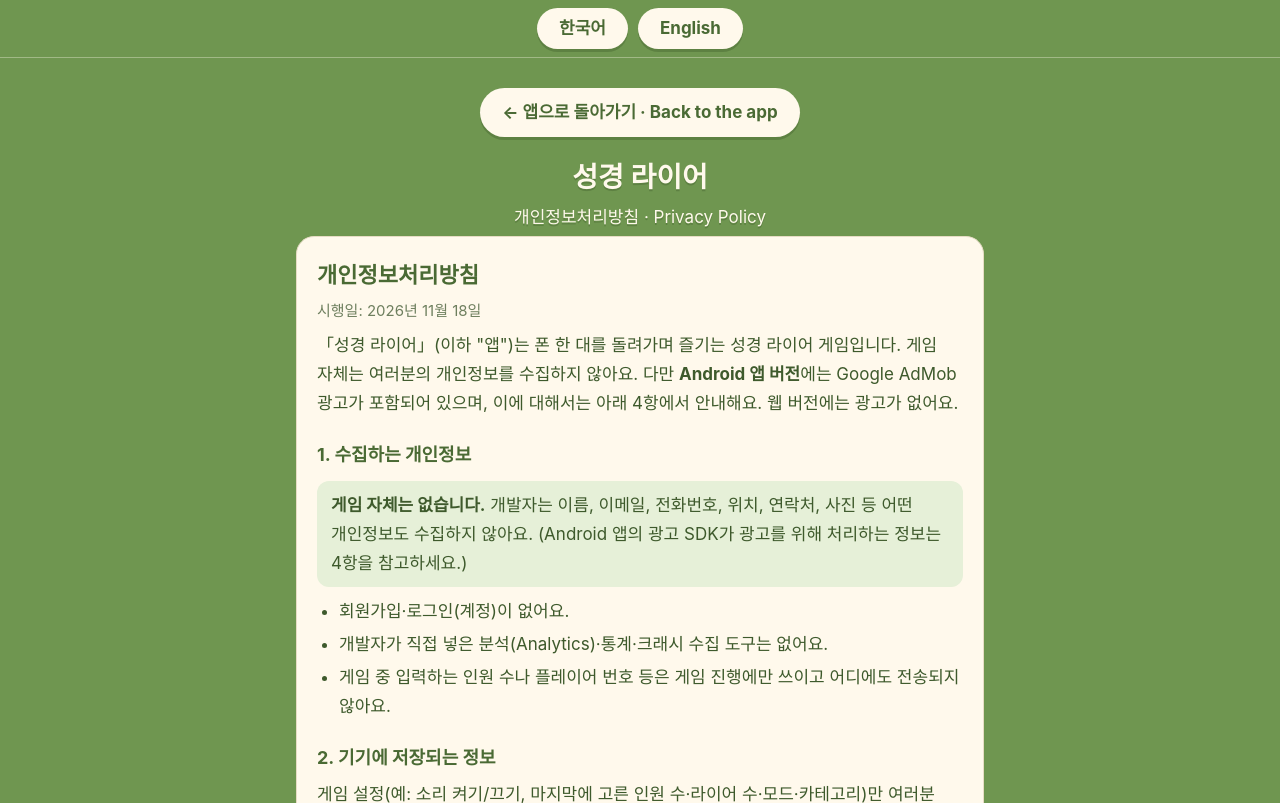
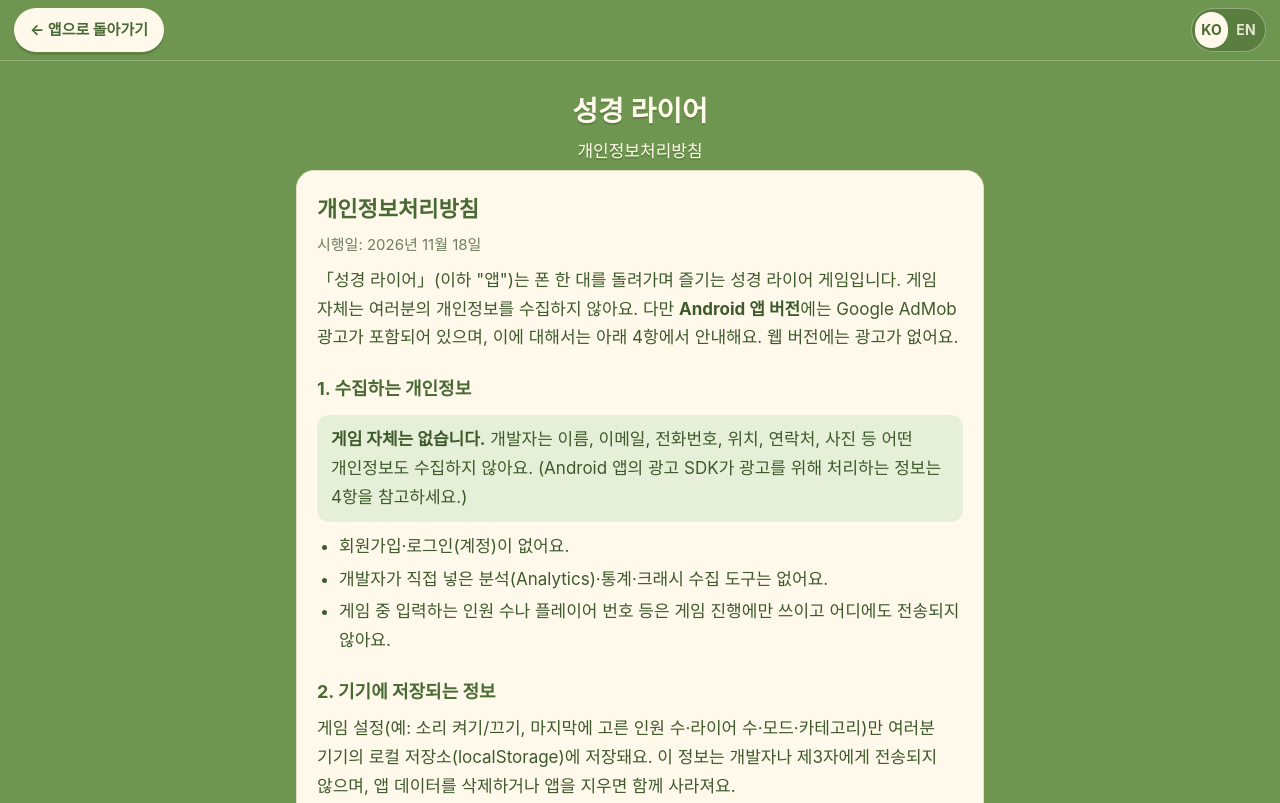
Before and after one commit to jiho755/liar_game, a plain HTML site: page privacy.html in a window 1280 px wide. Shown: the top 803 px of the page. Drawn offline with Linux system fonts and the light colour scheme.

Commit message:
privacy: 한 번에 한 언어만 표시, 시작화면과 같은 KO/EN 토글(우측 상단)
- 기본 한국어, #en이면 영어로 시작, 토글로 즉시 전환
- 앱으로 돌아가기 버튼과 토글을 같은 줄(상단 고정 바)에 배치

Co-Authored-By: Claude Sonnet 5.5 <noreply@anthropic.com>
Claude-Session: https://claude.ai/code/session_01EQm3D4pGp6q2oVcbMuw8fQ

```diff
--- a/privacy.html
+++ b/privacy.html
@@ -1,9 +1,9 @@
 <!DOCTYPE html>
-<html lang="ko">
+<html lang="ko" data-l="ko">
 <head>
 <meta charset="utf-8">
 <meta name="viewport" content="width=device-width,initial-scale=1">
-<title>개인정보처리방침 · Privacy Policy - 성경 라이어</title>
+<title>개인정보처리방침 - 성경 라이어</title>
 <meta name="description" content="성경 라이어(Bible Liar) 개인정보처리방침 / Privacy Policy">
 <style>
 :root{--green:#6F9650;--olive:#4A6A34;--cream:#FFF9EC;--cream2:#E6F0D8;--ink:#3E5A2C;--line:#E6DCC4}
@@ -14,12 +14,7 @@ body{margin:0;background:var(--green);color:var(--ink);font-family:-apple-system
 header{text-align:center;color:var(--cream);padding:12px 0 4px}
 header h1{margin:0;font-size:28px;line-height:1.3;text-shadow:0 2px 0 rgba(60,90,40,.35)}
 header p{margin:6px 0 0;color:var(--cream2)}
-nav{display:flex;gap:10px;justify-content:center;margin:18px 0}
-nav.langbar{position:sticky;top:0;z-index:10;margin:0;padding:8px 12px;background:var(--green);border-bottom:1.5px solid rgba(255,249,236,.35)}
-nav.langbar a{min-height:40px;padding:6px 22px}
-section{scroll-margin-top:64px}
-nav a{display:inline-block;min-height:44px;padding:9px 22px;border-radius:99px;background:var(--cream);color:var(--olive);font-weight:700;text-decoration:none;box-shadow:0 3px 0 rgba(60,90,40,.35)}
-nav a:focus-visible,.top:focus-visible{outline:3px solid #fff;outline-offset:2px}
+.top:focus-visible{outline:3px solid #fff;outline-offset:2px}
 section{background:var(--cream);border:1.5px solid var(--line);border-radius:18px;padding:20px 20px 12px;margin:0 0 18px}
 section h2{margin:0 0 4px;font-size:22px;color:var(--olive)}
 section h3{margin:22px 0 4px;font-size:18px;color:var(--olive)}
@@ -35,19 +30,29 @@ li{margin:4px 0}
 .back a{display:inline-block;min-height:44px;padding:10px 22px;border-radius:99px;background:var(--cream);color:var(--olive);font-weight:700;text-decoration:none;text-align:center;box-shadow:0 3px 0 rgba(60,90,40,.35)}
 .back a:focus-visible{outline:3px solid #fff;outline-offset:2px}
 footer{text-align:center;color:var(--cream2);font-size:14px;margin-top:8px}
+[hidden]{display:none!important}
+html[data-l="ko"] .e,html[data-l="en"] .k{display:none}
+.topbar{position:sticky;top:0;z-index:10;display:flex;align-items:center;justify-content:space-between;gap:10px;padding:8px 14px;background:var(--green);border-bottom:1.5px solid rgba(255,249,236,.25)}
+.topbar .back{margin:0}
+.topbar .back a{display:flex;align-items:center;padding:0 16px;font-size:15px;white-space:nowrap}
+#langbtn{display:flex;flex:none;height:44px;padding:3px;gap:2px;border-radius:99px;background:rgba(74,106,52,.55);border:1.5px solid rgba(255,249,236,.35);align-items:center}
+#langbtn button{height:100%;min-width:31px;padding:0 6px;border:0;border-radius:99px;background:none;font:700 14px/1 -apple-system,BlinkMacSystemFont,"Apple SD Gothic Neo","Noto Sans KR","Malgun Gothic",sans-serif;letter-spacing:.3px;color:#FFF9EC;opacity:.85;cursor:pointer}
+#langbtn button[aria-pressed="true"]{background:#FFF9EC;color:#4A6A34;opacity:1}
+#langbtn button:active{transform:scale(.94)}
+#langbtn button:focus-visible{outline:3px solid #fff;outline-offset:1px}
 </style>
 </head>
 <body>
-<nav class="langbar" aria-label="언어 선택 / Language">
-<a href="#ko">한국어</a>
-<a href="#en">English</a>
-</nav>
-<div class="wrap" id="top">
-<div class="back"><a class="backapp" href="https://jiho755.github.io/liar_game/">← 앱으로 돌아가기 · Back to the app</a></div>
+<span id="top"></span>
+<div class="topbar">
+<div class="back"><a class="backapp" href="https://jiho755.github.io/liar_game/"><span class="k">← 앱으로 돌아가기</span><span class="e">← Back to the app</span></a></div>
+<div id="langbtn" role="group" aria-label="언어 선택 / Language"><button type="button" data-l="ko" lang="ko" aria-label="한국어" aria-pressed="true">KO</button><button type="button" data-l="en" lang="en" aria-label="English" aria-pressed="false">EN</button></div>
+</div>
+<div class="wrap">
 <header>
-<h1>성경 라이어<br><small style="font-size:17px;font-weight:400">개인정보처리방침 · Privacy Policy</small></h1>
+<h1><span class="k">성경 라이어</span><span class="e">Bible Liar</span><br><small style="font-size:17px;font-weight:400"><span class="k">개인정보처리방침</span><span class="e">Privacy Policy</span></small></h1>
 </header>
-<section id="ko" lang="ko">
+<section id="sec-ko" lang="ko">
 <h2>개인정보처리방침</h2>
 <p class="date">시행일: 2026년 11월 18일</p>
 <p>「성경 라이어」(이하 "앱")는 폰 한 대를 돌려가며 즐기는 성경 라이어 게임입니다. 게임 자체는 여러분의 개인정보를 수집하지 않아요. 다만 <b>Android 앱 버전</b>에는 Google AdMob 광고가 포함되어 있으며, 이에 대해서는 아래 4항에서 안내해요. 웹 버전에는 광고가 없어요.</p>
@@ -92,7 +97,7 @@ footer{text-align:center;color:var(--cream2);font-size:14px;margin-top:8px}
 <a class="top" href="#top">맨 위로 ↑</a>
 </section>
 
-<section id="en" lang="en">
+<section id="sec-en" lang="en" hidden>
 <h2>Privacy Policy</h2>
 <p class="date">Effective date: November 18, 2026</p>
 <p>"Bible Liar" (성경 라이어, the "App") is a pass-one-phone party game. The game itself does not collect your personal information. However, the <b>Android app version</b> includes Google AdMob ads, described in section 4 below. The web version has no ads.</p>
@@ -136,9 +141,26 @@ footer{text-align:center;color:var(--cream2);font-size:14px;margin-top:8px}
 <a class="top" href="#top">Back to top ↑</a>
 </section>
 
-<div class="back"><a class="backapp" href="https://jiho755.github.io/liar_game/">← 앱으로 돌아가기 · Back to the app</a></div>
-<footer>성경 라이어 · Bible Liar</footer>
+<div class="back"><a class="backapp" href="https://jiho755.github.io/liar_game/"><span class="k">← 앱으로 돌아가기</span><span class="e">← Back to the app</span></a></div>
+<footer><span class="k">성경 라이어</span><span class="e">Bible Liar</span></footer>
 </div>
+<script>
+/* 언어 전환: 기본 한국어. 주소 끝이 #en이면 영어로 시작(앱이 앱 언어에 맞춰 #ko/#en을 붙여 엶). */
+(function(){
+  var TITLE={ko:'개인정보처리방침 - 성경 라이어',en:'Privacy Policy - Bible Liar'};
+  var de=document.documentElement,btns=document.querySelectorAll('#langbtn button');
+  function setL(l,keepScroll){
+    de.setAttribute('data-l',l);de.lang=l;document.title=TITLE[l];
+    document.getElementById('sec-ko').hidden=(l!=='ko');
+    document.getElementById('sec-en').hidden=(l!=='en');
+    btns.forEach(function(b){b.setAttribute('aria-pressed',b.dataset.l===l?'true':'false');});
+    try{history.replaceState(null,'','#'+l);}catch(e){}
+    if(!keepScroll)window.scrollTo({top:0,behavior:'instant'});
+  }
+  btns.forEach(function(b){b.addEventListener('click',function(){setL(b.dataset.l);});});
+  setL(/^#en$/i.test(location.hash)?'en':'ko',true);
+})();
+</script>
 <script>
 /* 안드로이드(일반 브라우저)에서는 설치된 앱을 열고, 앱이 없거나 PC/앱 내부 화면이면 웹 게임으로 이동 */
 (function(){try{
```
